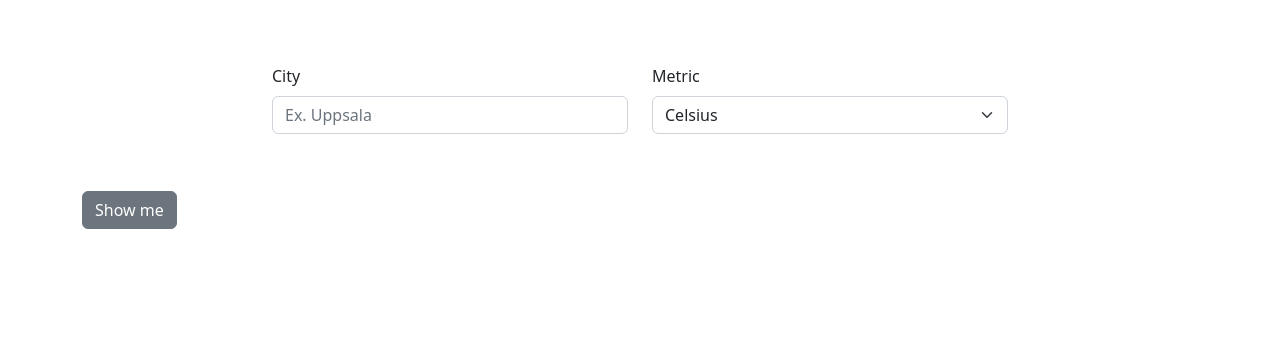
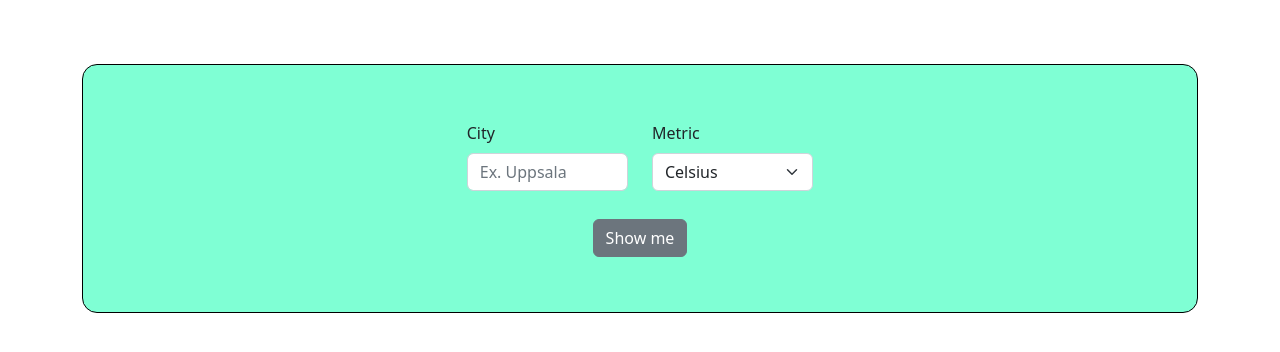
Before and after one commit to alsomeb/weather-app, a website: page index.html in a window 1280 px wide. Drawn offline with nearby package versions, Linux system fonts and the light colour scheme.

Commit message:
Update style.css

```diff
--- a/style.css
+++ b/style.css
@@ -2,6 +2,17 @@ body {
     margin-top: 5%;
 }
 
+.formen {
+    background-color: aquamarine;
+    padding: 5%;
+    display: flex;
+    justify-content: center;
+    border: 1px solid black;
+    border-radius: 15px;
+}
+
 .submitButton {
+    display: flex;
+    justify-content: center;
     margin-top: 5%;
 }
```
